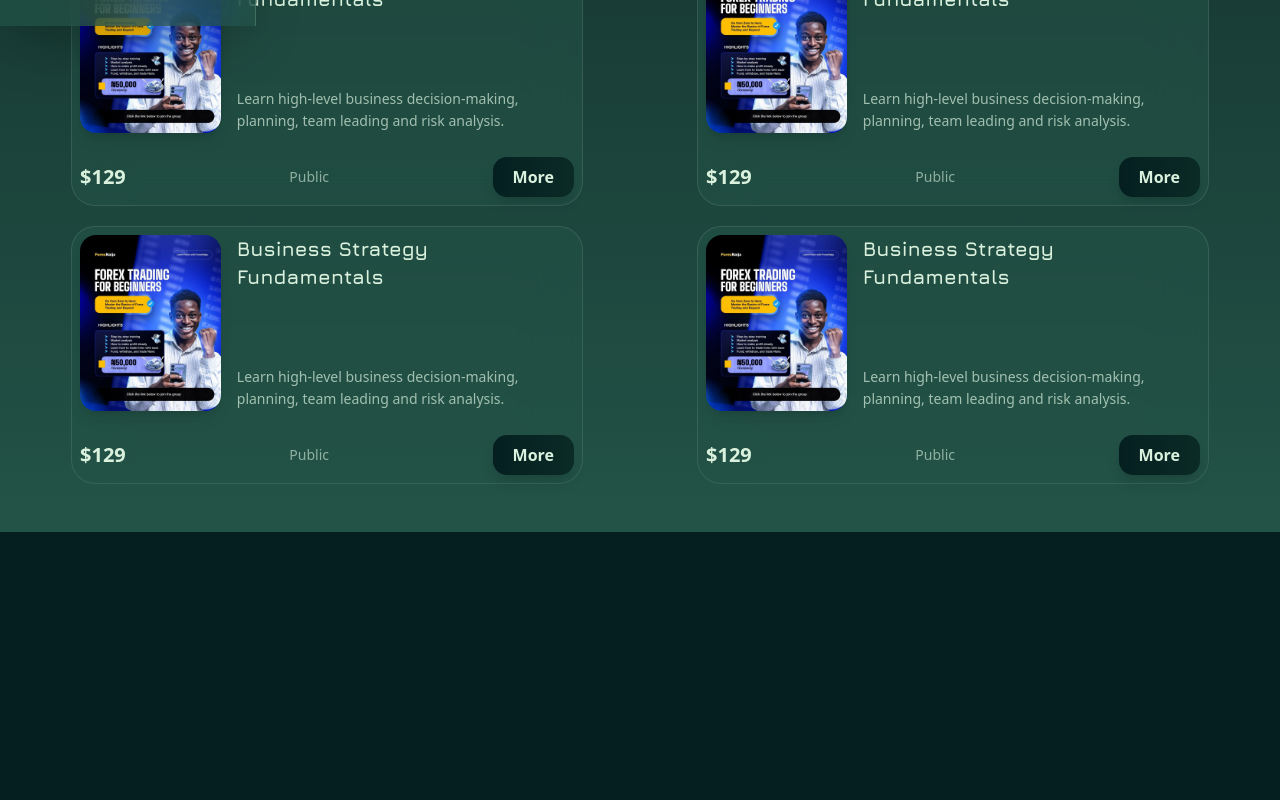
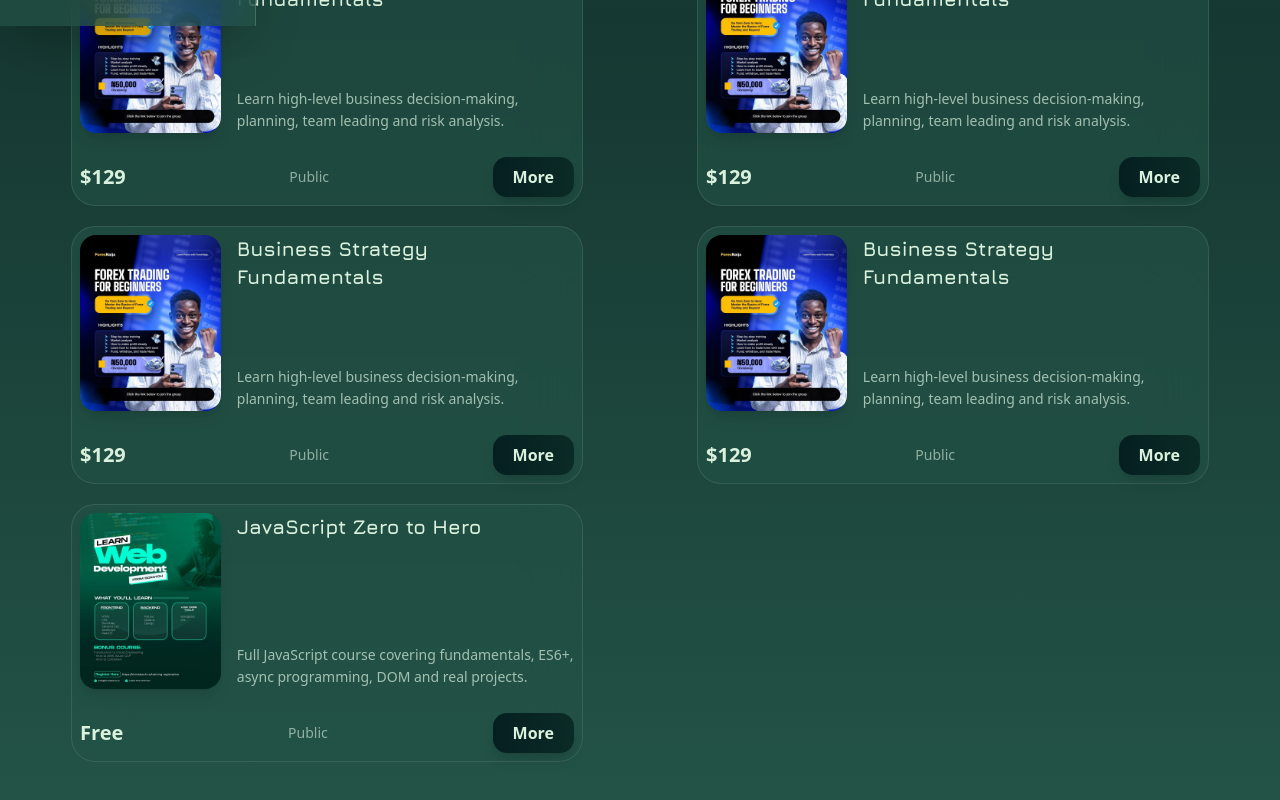
Before and after one commit to Logbin05/Unicron, a React (Vite) app in the folder WebClient/: page /u/services in a window 1280 px wide. Shown: the part 774-1574 px from the top of the page. Before the commit the page ends 1306 px from the top, so only its background shows below. Built offline with nearby package versions, Linux system fonts and the light colour scheme.

Commit message:
Updated: mock data, popup course, service page

```diff
--- a/WebClient/src/features/course_popup/popup.tsx
+++ b/WebClient/src/features/course_popup/popup.tsx
@@ -105,7 +105,7 @@ export function PopUp({
                 transition-all text-xl
               "
             >
-              Buy for ${price}
+              {price !== 0 ? `Buy for ${price}` : "Take of free"}
             </motion.button>
           </div>
         </motion.div>
--- a/WebClient/src/mock/data.ts
+++ b/WebClient/src/mock/data.ts
@@ -238,6 +238,22 @@ export const mockCourses: Course[] = [
     created_at: "2024-07-22",
     updated_at: "2025-02-17",
   },
+  {
+    course_id: 9,
+    institution_id: 1,
+    author_id: 3,
+    category_id: 1,
+    course_name: "JavaScript Zero to Hero",
+    course_slug: "javascript-zero-to-hero",
+    course_desc:
+      "Full JavaScript course covering fundamentals, ES6+, async programming, DOM and real projects.",
+    course_image: courseImg1,
+    price: 0,
+    is_published: true,
+    visibility: "public",
+    created_at: "2024-05-10",
+    updated_at: "2025-01-20",
+  },
 ];
 export const mockTariffs: Tariffs[] = [
   {
--- a/WebClient/src/pages/ServicePage.tsx
+++ b/WebClient/src/pages/ServicePage.tsx
@@ -53,12 +53,13 @@ export function ServicePage() {
               type="text"
               placeholder="Searches courses"
               className="outline-2 outline-fifth rounded-2xl 2k:w-lg font-Tektur
+              xl:text-lg xl:px-2 xl:py-2 xl:w-lg
               2k:text-xl 2k:px-3 2k:py-2 text-fifth placeholder:text-fifth transition-all focus-visible:outline-fifth
               focus-visible:shadow-lg focus-visible:shadow-fifth"
             />
             <button
               type="button"
-              className="bg-secondary 2k:p-3 2k:mx-3 rounded-xl cursor-pointer transition-all active:bg-secondary/70"
+              className="bg-secondary xl:p-2 xl:mx-2 2k:p-3 2k:mx-3 rounded-xl cursor-pointer transition-all active:bg-secondary/70"
             >
               <HiSearch className="text-2xl text-fifth" />
             </button>
@@ -96,7 +97,10 @@ export function ServicePage() {
               onSelect={(val) => {
                 const item =
                   mockCategories
-                    .map((c) => ({ label: c.category_name, value: c.category_id.toString() }))
+                    .map((c) => ({
+                      label: c.category_name,
+                      value: c.category_id.toString(),
+                    }))
                     .find((i) => i.value === val) || null;
                 setSelectedCategory(item);
               }}
@@ -138,7 +142,7 @@ export function ServicePage() {
 
                 <div className="flex justify-between items-center mt-6 text-sixth font-medium">
                   <span className="text-xl font-bold">
-                    {c.price !== 0 ? `$${c.price}` : "find"}
+                    {c.price !== 0 ? `$${c.price}` : "Free"}
                   </span>
                   <span className="text-sm opacity-60">
                     {c.visibility === "public" ? "Public" : "Private"}
```
